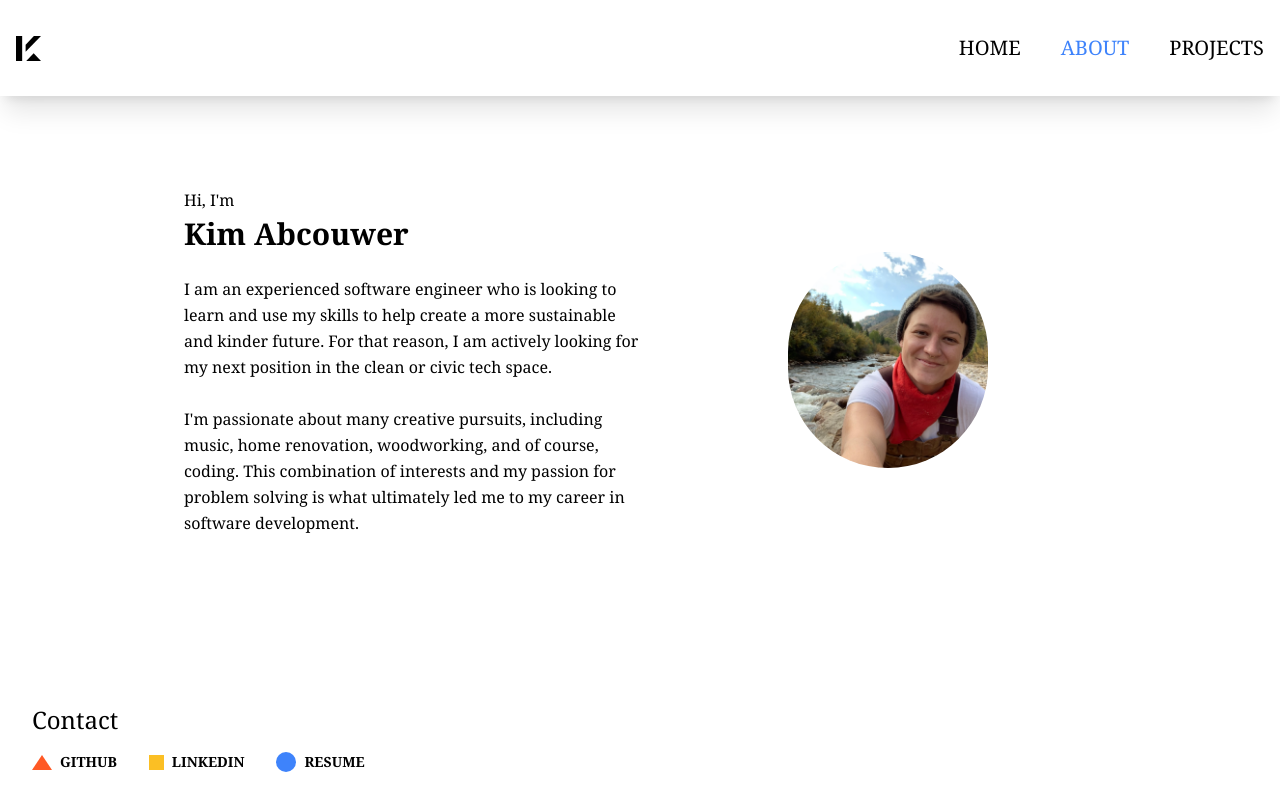
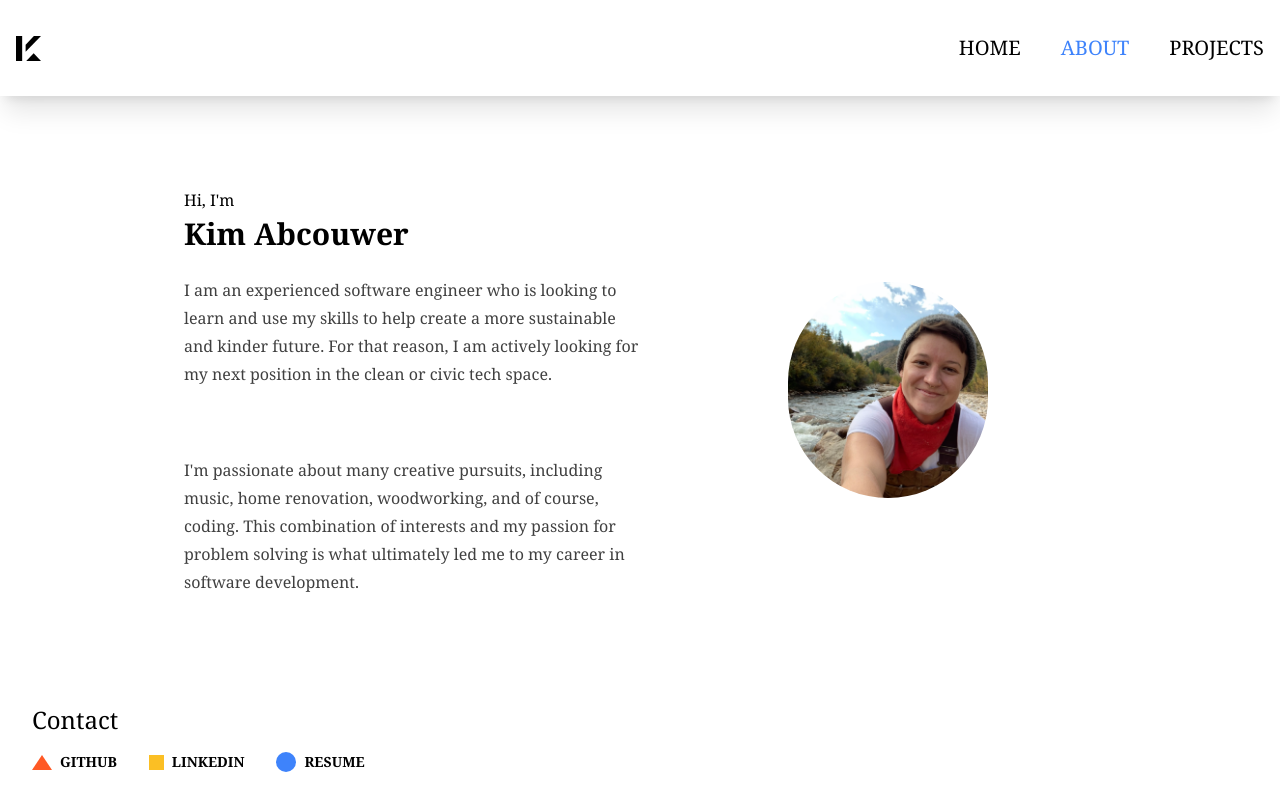
Before and after one commit to kabcouwer/blog, a Next.js app: page /about in a window 1280 px wide. Built offline with nearby package versions, Linux system fonts and the light colour scheme.

Commit message:
Add typography

```diff
--- a/app/content/personal-bio.mdx
+++ b/app/content/personal-bio.mdx
@@ -2,10 +2,10 @@ I am an experienced software engineer who is looking to learn and
 use my skills to help create a more sustainable and kinder future.
 For that reason, I am actively looking for my next position in the
 clean or civic tech space.
-
 <br></br>
-
 I'm passionate about many creative pursuits, including music,
 home renovation, woodworking, and of course, coding. This combination
 of interests and my passion for problem solving is what ultimately led
 me to my career in software development.
+
+export default ({children}) => <div className="prose prose-neutral">{children}</div>
--- a/app/content/project-portfolio.mdx
+++ b/app/content/project-portfolio.mdx
@@ -1,5 +1,3 @@
-# Testing Headers
-
 This site is built with NextJS for its static site generation. Tailwind CSS is utilized for
 its class library and fast development and MDX is a powerful way to add dynamic interactivity
 and embed components within your content. Since my career has been more backend-focused, I
@@ -8,3 +6,5 @@ used this project to work on my frontend skills.
 - Fast website performance
 - Animation
 - UX design
+
+export default ({children}) => <div className="prose prose-neutral">{children}</div>
--- a/next.config.js
+++ b/next.config.js
@@ -8,7 +8,6 @@ const withMDX = require('@next/mdx')({
 
 /** @type {import('next').NextConfig} */
 const nextConfig = {
-  pageExtensions: ['ts', 'tsx', 'js', 'jsx', 'md', 'mdx'],
   experimental: {
     appDir: true,
     mdxRs: true,
--- a/package.json
+++ b/package.json
@@ -25,6 +25,7 @@
     "typescript": "5.0.2"
   },
   "devDependencies": {
+    "@tailwindcss/typography": "^0.5.9",
     "autoprefixer": "^10.4.14",
     "eslint-config-prettier": "^8.8.0",
     "postcss": "^8.4.21",
--- a/tailwind.config.js
+++ b/tailwind.config.js
@@ -32,5 +32,7 @@ module.exports = {
       }
     }
   },
-  plugins: [],
+  plugins: [
+    require('@tailwindcss/typography'),
+  ],
 }
```
Also changed, not shown: 1 other file (tests, documents, lock files or other folders).
